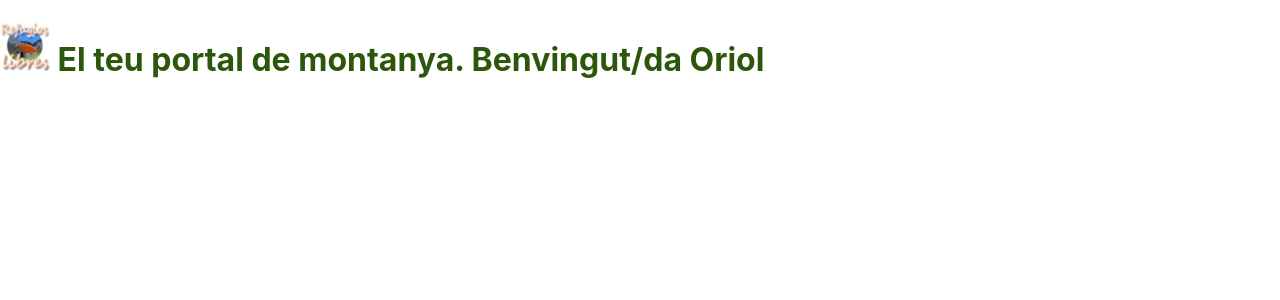
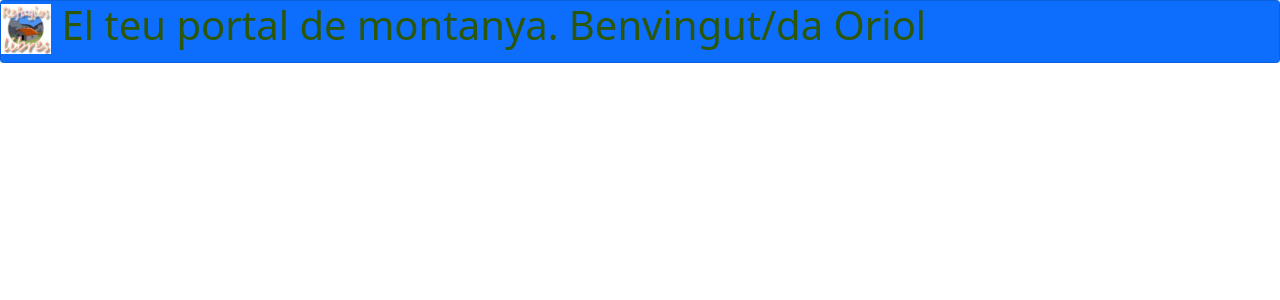
Before and after one commit to SectionOne/cursreact, a React (Create React App) app in the folder cursreact/: page / in a window 1280 px wide. Shown: the top 300 px of the page. Built offline with nearby package versions, Linux system fonts and the light colour scheme.

Commit message:
CODE 12 - Implementació de Bootstrap

```diff
--- a/cursreact/package.json
+++ b/cursreact/package.json
@@ -6,6 +6,7 @@
     "@testing-library/jest-dom": "^5.16.4",
     "@testing-library/react": "^13.1.1",
     "@testing-library/user-event": "^13.5.0",
+    "bootstrap": "^5.1.3",
     "react": "^18.0.0",
     "react-dom": "^18.0.0",
     "react-scripts": "5.0.1",
--- a/cursreact/src/components/App.js
+++ b/cursreact/src/components/App.js
@@ -5,7 +5,9 @@
 
   return (
     <>
+    <div className='bg-primary card'>
       <Header/>
+      </div>
     </>
   );
 }
--- a/cursreact/src/index.js
+++ b/cursreact/src/index.js
@@ -3,6 +3,7 @@
 import './index.css';
 import App from './components/App.js';
 import reportWebVitals from './reportWebVitals';
+import 'bootstrap/dist/css/bootstrap.min.css';
 
 const root = ReactDOM.createRoot(document.getElementById('root'));
 root.render(
```
Also changed, not shown: 1 other file (tests, documents, lock files or other folders).
